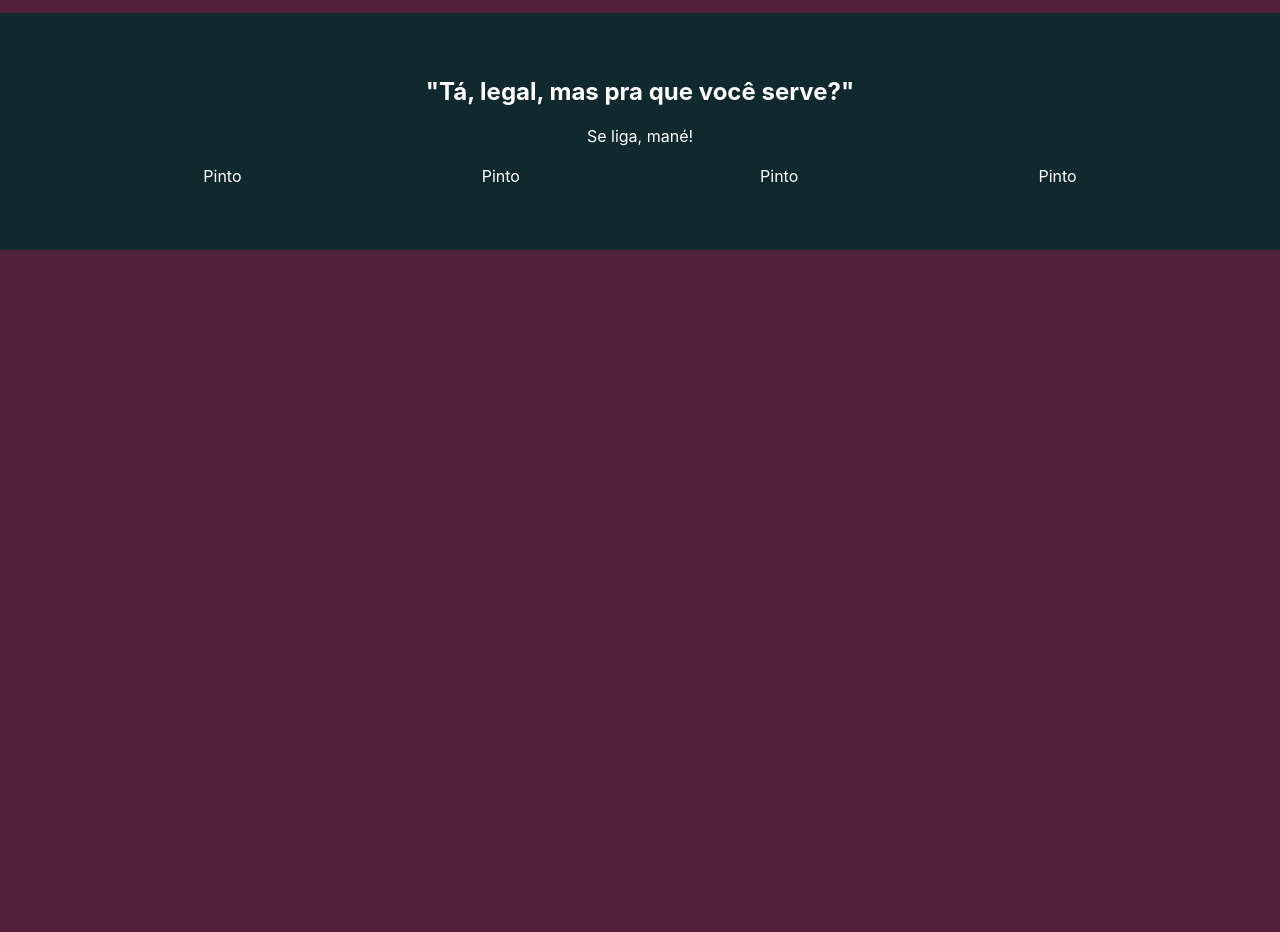
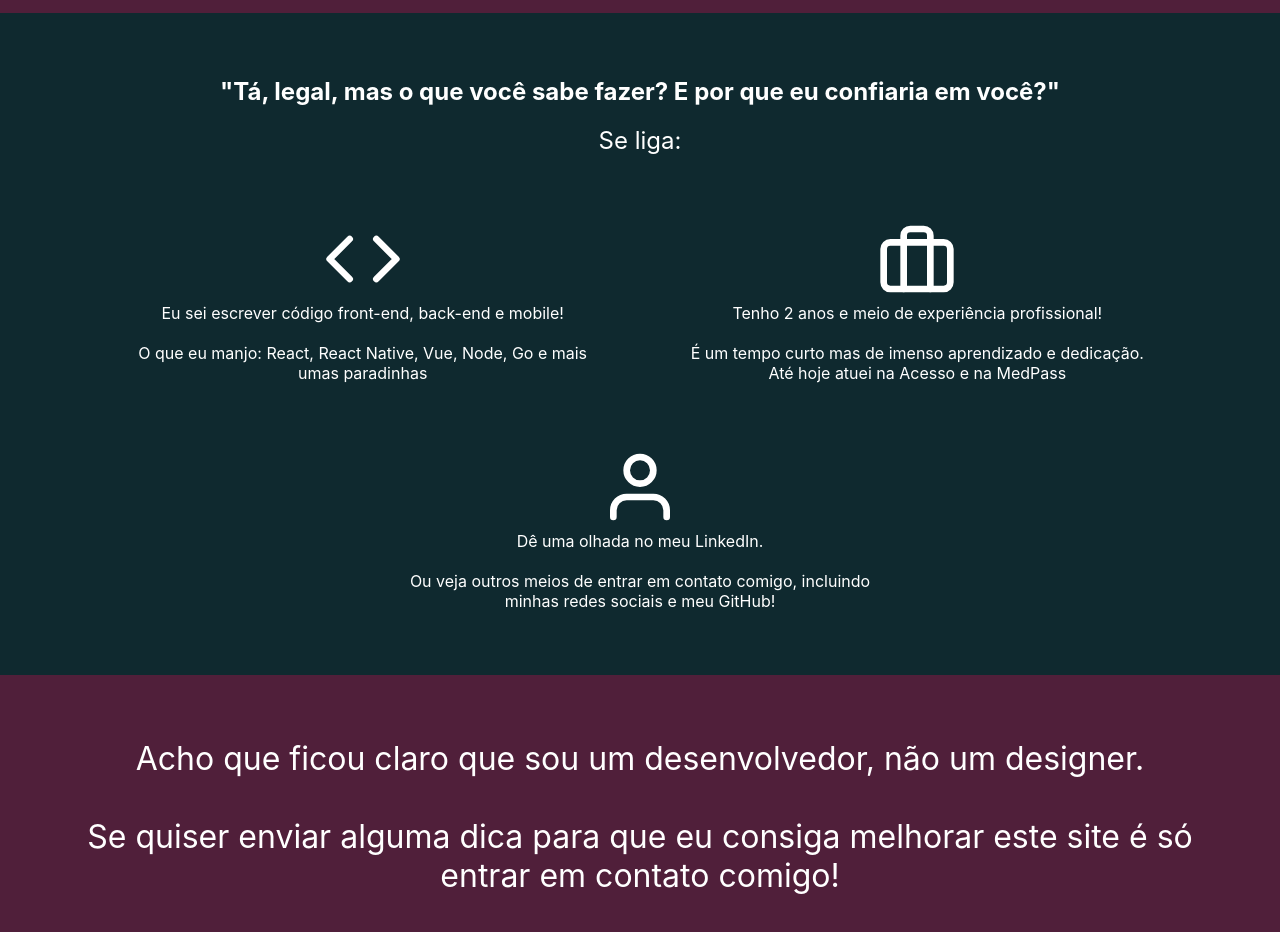
Before and after one commit to brunoanken/anken.dev, a Next.js app: page / in a window 1280 px wide. Shown: the part 760-1692 px from the top of the page. Before the commit the page ends 1010 px from the top, so only its background shows below. Built offline with nearby package versions, Linux system fonts and the light colour scheme.

Commit message:
:sparkles: :lipstick: Add Sections to the Home page.

```diff
--- a/pages/index.js
+++ b/pages/index.js
@@ -1,9 +1,12 @@
 import Head from 'next/head'
+
+import Section from '../components/Molecules/Section'
+
 import styles from './styles/index.module.scss'
 
 export default function Home() {
   return (
-    <div className="container">
+    <div>
       <Head>
         <title>Bruno Anken</title>
         <link rel="icon" href="/favicon.ico" />
@@ -11,29 +14,56 @@ export default function Home() {
 
       <main className="container column">
 
+        <div>
+
           <div className="container padding">
-          <img src="/images/profile.jpg" alt="Eu, Bruno Anken" className="round-border" />
+            <img src="/images/profile.jpg" alt="Eu, Bruno Anken" className={`${styles['avatar']} round-border`} />
           </div>
 
           <h1 className="text-center">
             Olá, eu sou o Bruno Anken
           </h1>
+
           <p className={`${styles['main-text']} text-center padding`}>
-          Dono de uma voz exagaradamente sexy, estou pronto para gemer a qualquer momento
+            Tenho 25 anos, moro em São Paulo, sou engenheiro de software por profissão,
+            engenheiro de computação por formação e músico por hobby
           </p>
 
+        </div>
+
         <div className="bg-secondary padding text-center">
-          <h2>"Tá, legal, mas pra que você serve?"</h2>
+
+          <h2>"Tá, legal, mas o que você sabe fazer? E por que eu confiaria em você?"</h2>
           <br />
-          <p>Se liga, mané!</p>
+          <p style={{ fontSize: '1.5rem' }}>Se liga:</p>
+
+          <div className={`${styles['sections-grid']} `}>
+
+            <Section imgSrc="/icons/code-white.svg">
+              <p>Eu sei escrever código front-end, back-end e mobile!</p>
               <br />
+              <p>O que eu manjo: React, React Native, Vue, Node, Go e mais umas paradinhas</p>
+            </Section>
 
-          <div className={styles['sections-grid']}>
-            <p className="w">Pinto</p>
-            <p className="w">Pinto</p>
-            <p className="w">Pinto</p>
-            <p className="w">Pinto</p>
+            <Section imgSrc="/icons/briefcase-white.svg">
+              <p>Tenho 2 anos e meio de experiência profissional!</p>
+              <br />
+              <p>É um tempo curto mas de imenso aprendizado e dedicação. Até hoje atuei na Acesso e na MedPass</p>
+            </Section>
+
+            <Section imgSrc="/icons/user-white.svg">
+              <p>Dê uma olhada no meu LinkedIn.</p>
+              <br />
+              <p>Ou veja outros meios de entrar em contato comigo, incluindo minhas redes sociais e meu GitHub!</p>
+            </Section>
+
           </div>
+        </div>
+
+        <div className="container column padding text-center" style={{ fontSize: '2rem' }}>
+          <p>Acho que ficou claro que sou um desenvolvedor, não um designer.</p>
+          <br />
+          <p>Se quiser enviar alguma dica para que eu consiga melhorar este site é só entrar em contato comigo!</p>
         </div>
 
       </main>
--- a/pages/styles/index.module.scss
+++ b/pages/styles/index.module.scss
@@ -7,3 +7,34 @@
     justify-content: space-evenly;
     flex-wrap: wrap;
 }
+
+.avatar {
+    &:hover {
+        animation: spin 5s linear infinite;
+    }
+}
+
+@-moz-keyframes spin {
+    from {
+        -moz-transform: rotate(0deg);
+    }
+    to {
+        -moz-transform: rotate(360deg);
+    }
+}
+@-webkit-keyframes spin {
+    from {
+        -webkit-transform: rotate(0deg);
+    }
+    to {
+        -webkit-transform: rotate(360deg);
+    }
+}
+@keyframes spin {
+    from {
+        transform:rotate(0deg);
+    }
+    to {
+        transform:rotate(360deg);
+    }
+}
--- a/styles/global.scss
+++ b/styles/global.scss
@@ -73,6 +73,6 @@ img {
     background-color: var(--secondary-background-color);
 }
 
-.w {
-    width: 240px;
+.text-secondary {
+    color: var(--pink1);
 }
```
Lines whose indentation alone changed are shown as unchanged.
